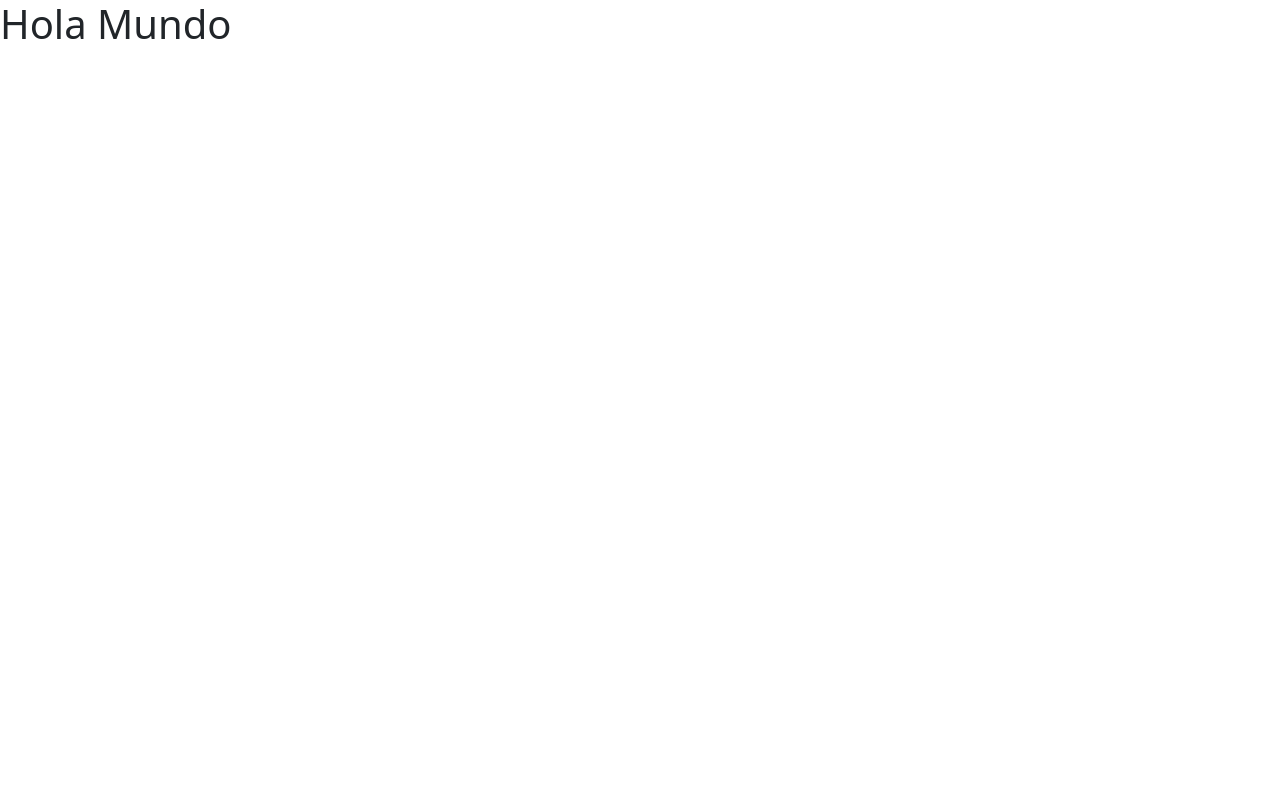
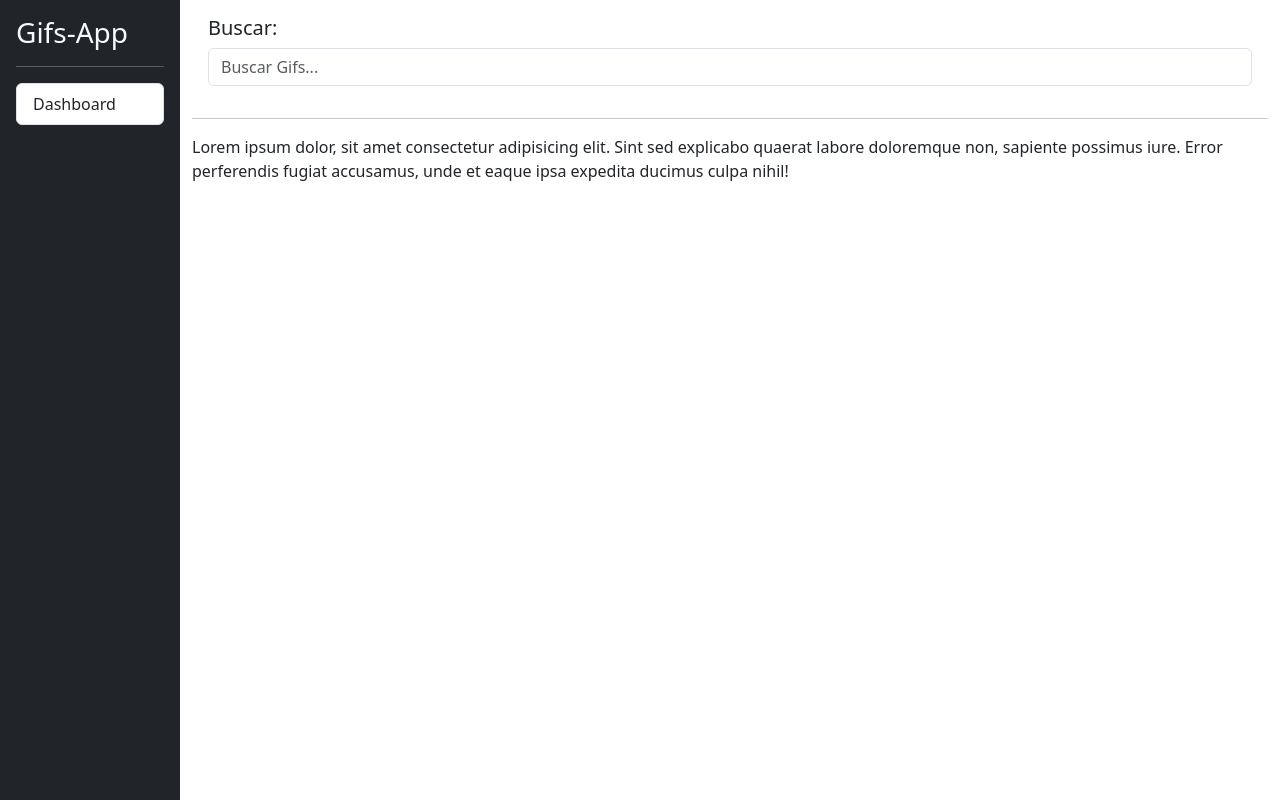
Before and after one commit to karlozjaramillo/curso-angular-gifsApp, an Angular app: page / in a window 1280 px wide. Built offline with nearby package versions, Linux system fonts and the light colour scheme.

Commit message:
Diseño inicial de nuestra aplicación de Gifs

```diff
--- a/src/app/app.component.css
+++ b/src/app/app.component.css
@@ -0,0 +1,9 @@
+html, body {
+    height: 100%;
+}
+
+#sidebar {
+    height: 100%;
+    min-height: 100vh;
+    min-width: 180px;
+}
--- a/src/app/app.component.html
+++ b/src/app/app.component.html
@@ -1 +1,28 @@
-<h1>Hola Mundo</h1>
+<div class="d-flex">
+  <!-- Sidebar -->
+  <div class="bg-dark border-right p-3" id="sidebar">
+    <h3 class="text-light">Gifs-App</h3>
+    <hr class="text-white" />
+    <div class="list-group list-reset">
+      <a href="#" class="list-group-item list-group-item-action">Dashboard</a>
+    </div>
+  </div>
+  <!-- End Sidebar -->
+  <div class="container">
+    <div class="row p-3">
+      <div class="col">
+        <h5>Buscar:</h5>
+        <input type="text" class="form-control" placeholder="Buscar Gifs..." />
+      </div>
+    </div>
+    <hr />
+    <div class="row">
+      <div class="col">
+        Lorem ipsum dolor, sit amet consectetur adipisicing elit. Sint sed
+        explicabo quaerat labore doloremque non, sapiente possimus iure. Error
+        perferendis fugiat accusamus, unde et eaque ipsa expedita ducimus culpa
+        nihil!
+      </div>
+    </div>
+  </div>
+</div>
```
